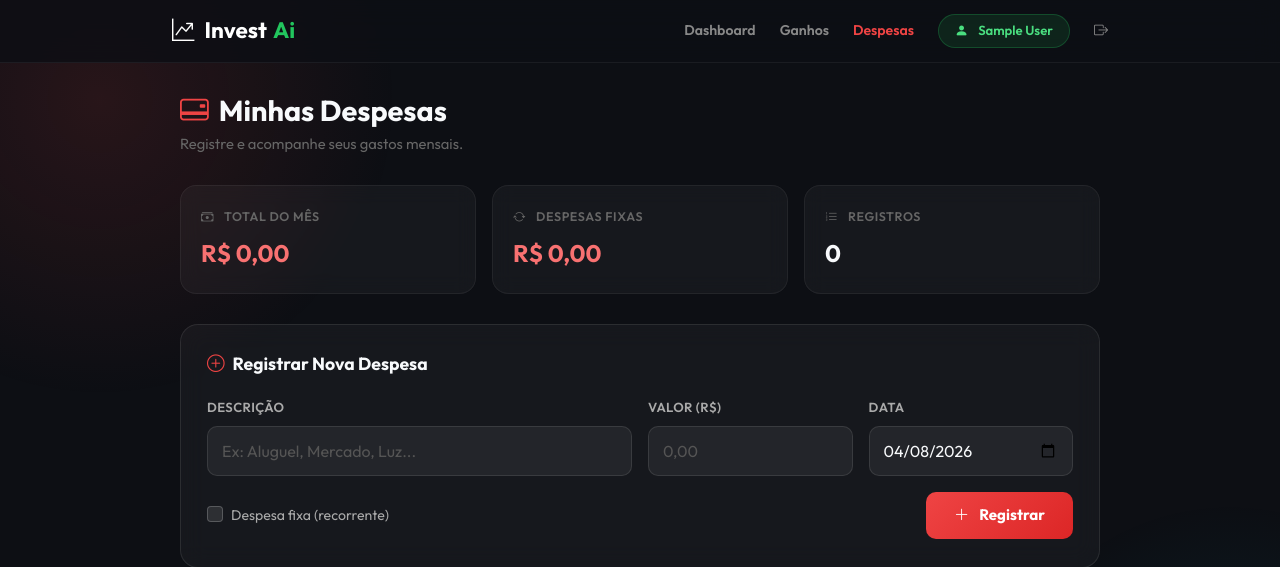
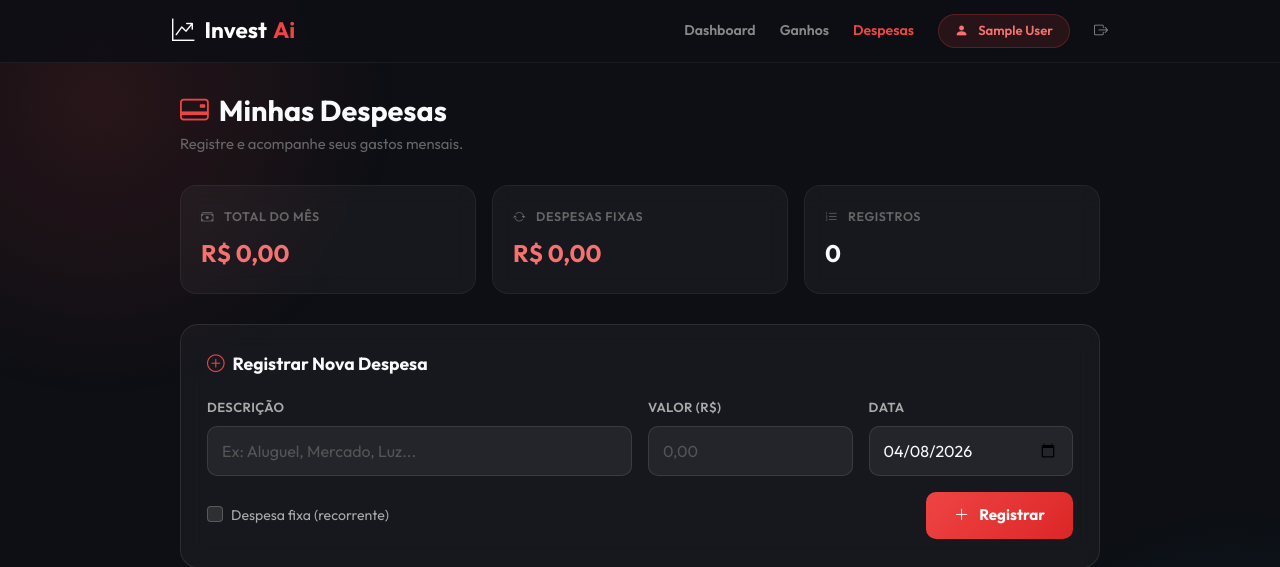
Before and after one commit to Gustavo-Souza31/InvestAi, a PHP site: page /despesas.php in a window 1280 px wide. Shown: the top 567 px of the page. Run offline with PHP 8.4, Linux system fonts and the light colour scheme; the visitor is signed in with stand-in values (Sample User, id 1); data that the repository does not hold is empty.

Commit message:
Fixed color scheme on expenses (despesas) page

```diff
--- a/Front/assets/style/css/despesas.css
+++ b/Front/assets/style/css/despesas.css
@@ -70,3 +70,13 @@
 .nav-link-custom.nav-dashboard:hover {
     color: #a855f7;
 }
+
+.logo span {
+    color: var(--danger-color);
+}
+
+.user-badge {
+    background: rgba(239, 68, 68, 0.12);
+    border: 1px solid rgba(239, 68, 68, 0.25);
+    color: #f87171;
+}
```
